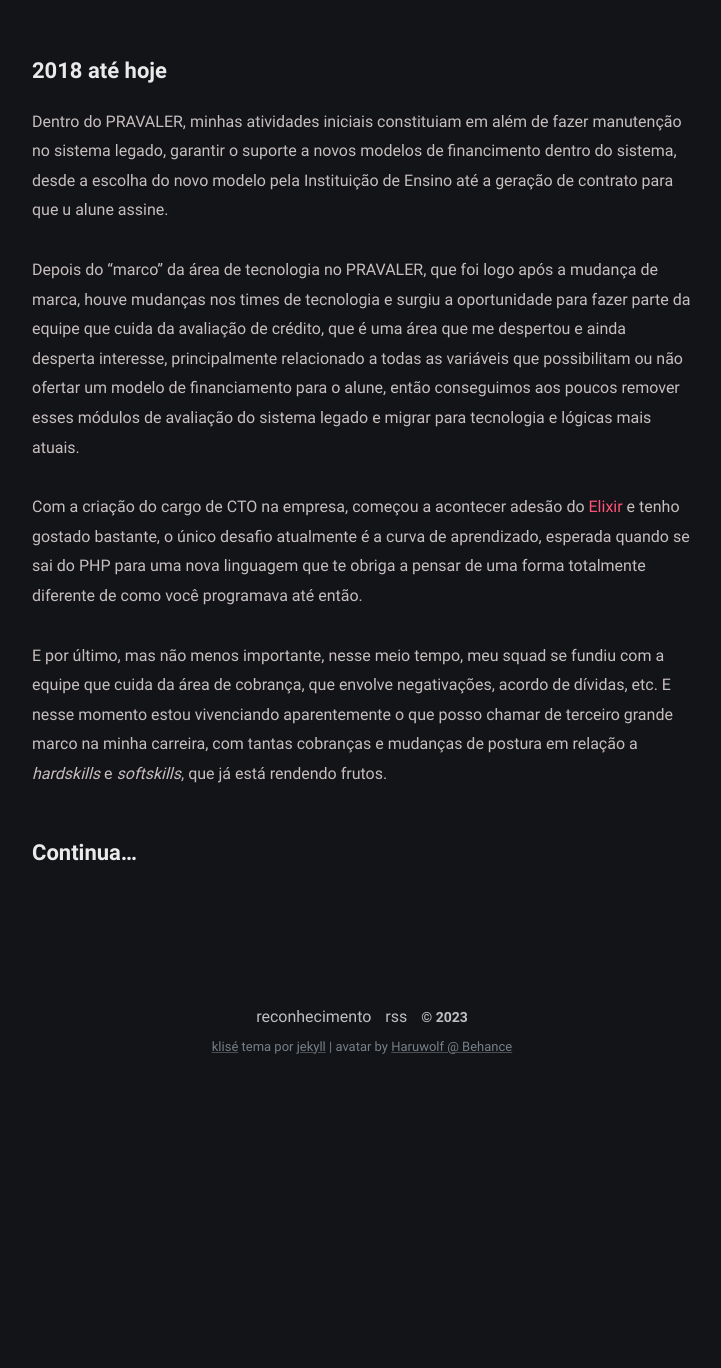
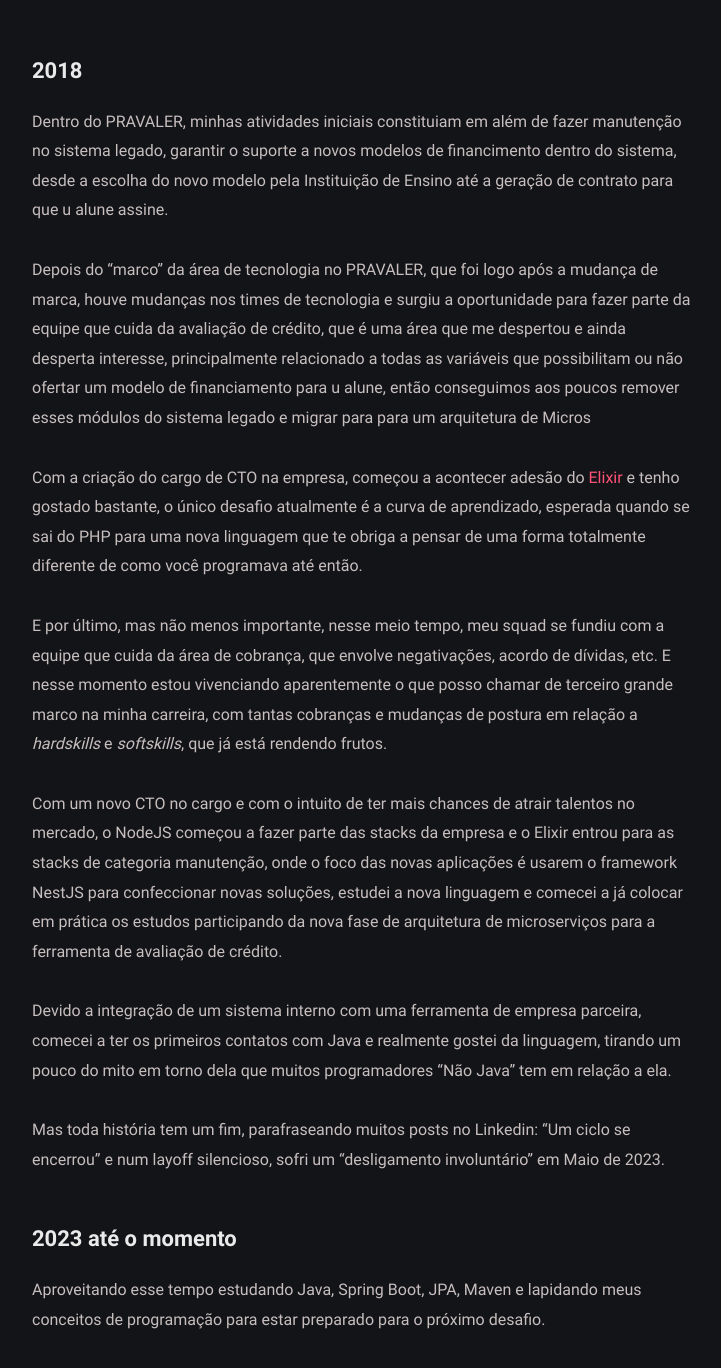
Before and after one commit to rafaelmartines/rafaelmartines.github.io, a Jekyll site: the page built from carreira.md, in a window 1280 px wide and 1400 px high, scrolled down 3488 px. Shown: the top 1368 px of the window, without its empty margins (278-999 px from the left). Built offline with Jekyll 4.4.1, drawn with Linux system fonts in a browser that asks for light colours; before the commit the page ends 4579 px from its top, so only the background shows below that.

Commit message:
docs(carreira): atualização da página carreira

```diff
--- a/carreira.md
+++ b/carreira.md
@@ -48,14 +48,22 @@
 
 Enquanto trabalhava na Longevo, surgiu a oportunidade de tentar ~~mais uma vez~~ entrar na [Just Digital](https://justdigital.com.br/) (sete meses e dezesseis dias) ou Just 💁 como preferir. Aqui comecei a dar os primeiros passos com [Drupal](https://www.drupal.org/), principal ferramenta da empresa, inclusive tenho até [um certificado de um curso que fiz na Acquia](https://drive.google.com/file/d/0By65WrH4cV36TGRwWjRaMkxpN28/view?resourcekey=0-1g6RZ1EB3rrwMS0eSa7mkQ), mas acabei então sendo alocado para trabalhar na [Ideal Invest](https://www.pravaler.com.br/) como "consultor da Just" para dar manutenção no sistema legado da empresa, então trabalhei entre 2017 e 2018 como consultor até surgir a oportunidade de ingressar oficialmente no quadro de funcionários da Ideal Invest, hoje conhecida como PRAVALER.
 
-## 2018 até hoje
+## 2018
 
 Dentro do PRAVALER, minhas atividades iniciais constituiam em além de fazer manutenção no sistema legado, garantir o suporte a novos modelos de financimento dentro do sistema, desde a escolha do novo modelo pela Instituição de Ensino até a geração de contrato para que u alune assine.
 
-Depois do "marco" da área de tecnologia no PRAVALER, que foi logo após a mudança de marca, houve mudanças nos times de tecnologia e surgiu a oportunidade para fazer parte da equipe que cuida da avaliação de crédito, que é uma área que me despertou e ainda desperta interesse, principalmente relacionado a todas as variáveis que possibilitam ou não ofertar um modelo de financiamento para o alune, então conseguimos aos poucos remover esses módulos de avaliação do sistema legado e migrar para tecnologia e lógicas mais atuais.
+Depois do "marco" da área de tecnologia no PRAVALER, que foi logo após a mudança de marca, houve mudanças nos times de tecnologia e surgiu a oportunidade para fazer parte da equipe que cuida da avaliação de crédito, que é uma área que me despertou e ainda desperta interesse, principalmente relacionado a todas as variáveis que possibilitam ou não ofertar um modelo de financiamento para u alune, então conseguimos aos poucos remover esses módulos do sistema legado e migrar para para um arquitetura de Micros
 
 Com a criação do cargo de CTO na empresa, começou a acontecer adesão do [Elixir](https://elixir-lang.org/) e tenho gostado bastante, o único desafio atualmente é a curva de aprendizado, esperada quando se sai do PHP para uma nova linguagem que te obriga a pensar de uma forma totalmente diferente de como você programava até então.
 
 E por último, mas não menos importante, nesse meio tempo, meu squad se fundiu com a equipe que cuida da área de cobrança, que envolve negativações, acordo de dívidas, etc. E nesse momento estou vivenciando aparentemente o que posso chamar de terceiro grande marco na minha carreira, com tantas cobranças e mudanças de postura em relação a *hardskills* e *softskills*, que já está rendendo frutos.
 
-## Continua...
+Com um novo CTO no cargo e com o intuito de ter mais chances de atrair talentos no mercado, o NodeJS começou a fazer parte das stacks da empresa e o Elixir entrou para as stacks de categoria manutenção, onde o foco das novas aplicações é usarem o framework NestJS para confeccionar novas soluções, estudei a nova linguagem e comecei a já colocar em prática os estudos participando da nova fase de arquitetura de microserviços para a ferramenta de avaliação de crédito.
+
+Devido a integração de um sistema interno com uma ferramenta de empresa parceira, comecei a ter os primeiros contatos com Java e realmente gostei da linguagem, tirando um pouco do mito em torno dela que muitos programadores "Não Java" tem em relação a ela.
+
+Mas toda história tem um fim, parafraseando muitos posts no Linkedin: "Um ciclo se encerrou" e num layoff silencioso, sofri um "desligamento involuntário" em Maio de 2023.
+
+## 2023 até o momento
+
+Aproveitando esse tempo estudando Java, Spring Boot, JPA, Maven e lapidando meus conceitos de programação para estar preparado para o próximo desafio.
```
